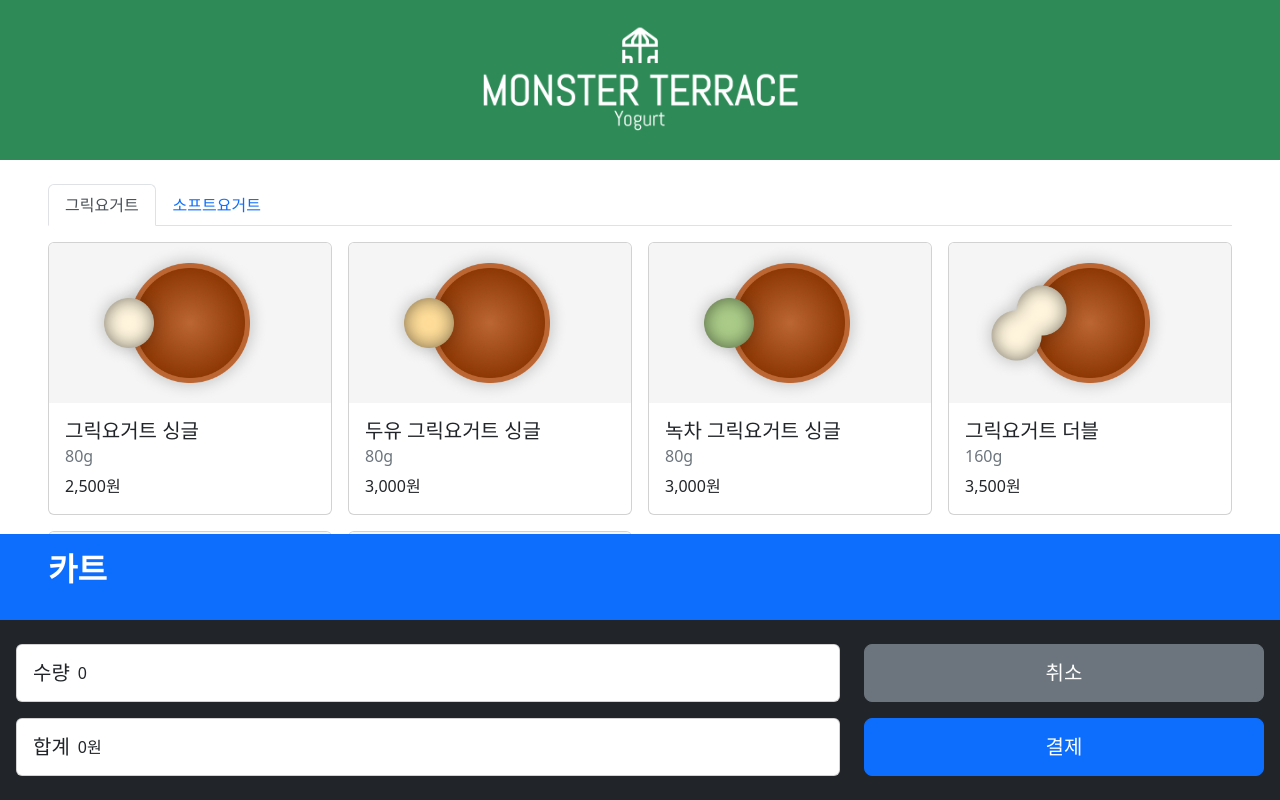
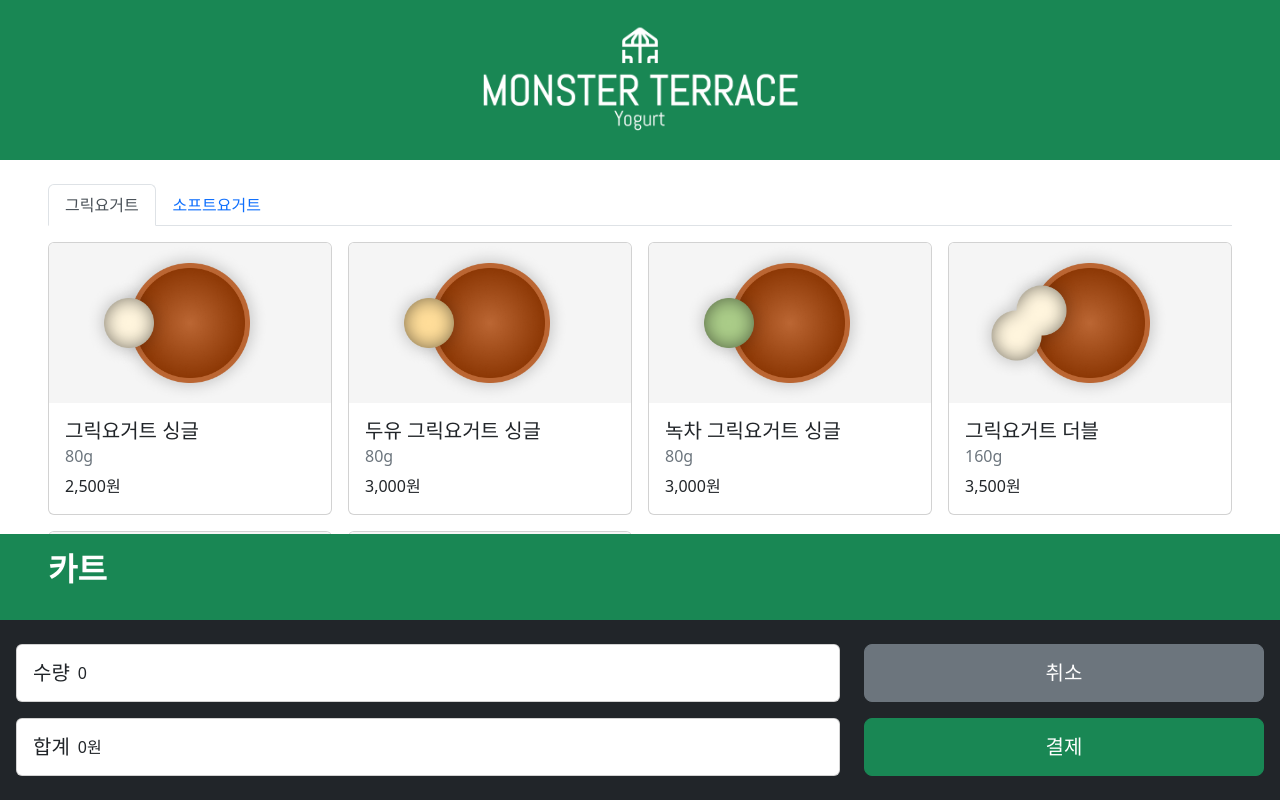
Before and after one commit to reactjsbase/kiosk, a React (Create React App) app: page /order in a window 1280 px wide. Built offline with nearby package versions, Linux system fonts and the light colour scheme.

Commit message:
Update color

```diff
--- a/src/components/Banner.js
+++ b/src/components/Banner.js
@@ -3,7 +3,7 @@ import banner from "../images/banner.png";
 
 function Banner() {
   return (
-    <div className="text-center" style={{ background: "SeaGreen" }}>
+    <div className="text-center bg-success">
       <Image height="160" variant="top" src={banner} />
     </div>
   );
--- a/src/components/Cart.js
+++ b/src/components/Cart.js
@@ -4,7 +4,7 @@ import CartItem from "./CartItem";
 // 장바구니 컨테이너
 function Cart({ cart, updateQuantity, removeCartItem }) {
   return (
-    <div className="bg-primary">
+    <div className="bg-success">
       <Container fluid className="px-5 pt-3">
         <h2 className="text-white">
           <strong>카트</strong>
--- a/src/components/Footer.js
+++ b/src/components/Footer.js
@@ -70,7 +70,7 @@ function Footer({ cart, nextRoute }) {
         </Col>
         <Col className="d-grid mx-auto">
           <Button
-            variant="primary"
+            variant="success"
             size="lg"
             onClick={() => navigate(nextRoute)}
           >
--- a/src/components/Option.js
+++ b/src/components/Option.js
@@ -57,6 +57,7 @@ function Option({ itemData, onAdd, onHide, ...props }) {
       </Modal.Body>
       <Modal.Footer>
         <Button
+          variant="success"
           onClick={() =>
             onAdd({ item: itemData, options: [...options], quantity })
           }
--- a/src/components/OptionItem.js
+++ b/src/components/OptionItem.js
@@ -5,7 +5,7 @@ function OptionItem({ data, onClick, selected }) {
     <Card
       style={{ width: "8rem", minWidth: "8rem" }}
       onClick={() => onClick(data)}
-      border={selected && "primary"}
+      border={selected && "success"}
     >
       <Card.Img
         style={{ background: "WhiteSmoke" }}
--- a/src/routes/Confirm.js
+++ b/src/routes/Confirm.js
@@ -35,7 +35,7 @@ function Confirm({ cart, removeCartItem }) {
             취소
           </Button>
           <Button
-            variant="primary"
+            variant="success"
             size="lg"
             onClick={() => navigate("/payment")}
           >
```
